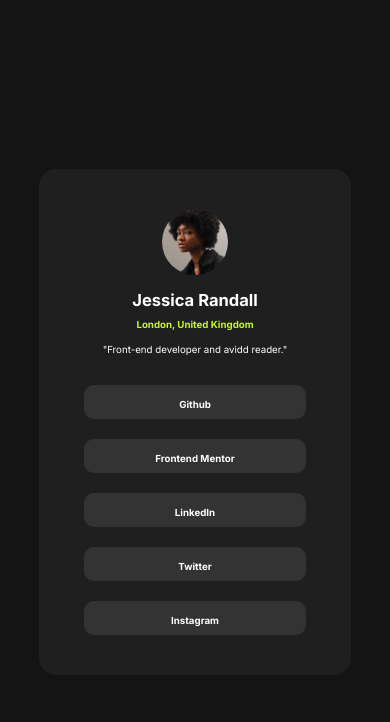
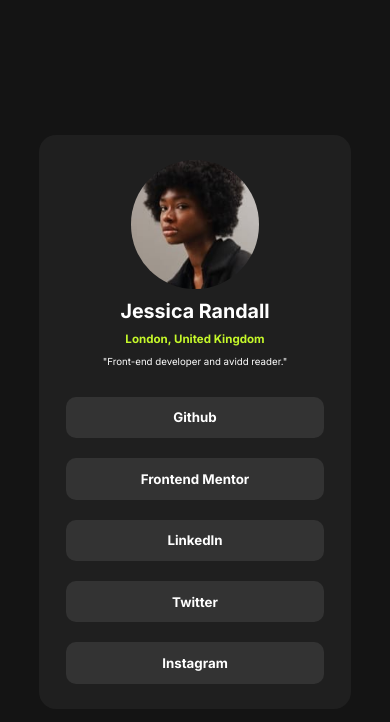
Before and after one commit to Gartank/social-links-profile, a React (Vite) app: page / in a window 390 px wide. Shown: the top 722 px of the page. Built offline with nearby package versions, Linux system fonts and the light colour scheme.

Commit message:
fix(SocialCard.css): adjust dimensions and font sizes for improved responsiveness(that's the good one, I promise o_0)

```diff
--- a/src/components/SocialCard/SocialCard.css
+++ b/src/components/SocialCard/SocialCard.css
@@ -3,7 +3,7 @@
 .social_links-card {
     display: flex;
 
-    width: 26%;
+    width: 25%;
     height: 70%;
     padding: 40px 45px;
     border-radius: 17px;
@@ -45,7 +45,7 @@
     }
 
     &>.header-profile_photo {
-        width: 30%;
+        width: 35%;
         aspect-ratio: 1/1;
         border-radius: 100em;
     }
@@ -113,40 +113,65 @@
     }
 }
 
-@media (481px < width <=820px) {
+@media (width <=820px) {
     * {
-            font-size: 1em;
+        font-size: 1rem;
     }
     .social_links-card {
         width: 55%;
-        height: 60%;
+        height: 65%;
+    }
+    .card_links>.link>a {
+        font-size: 1.1em;
     }
 }
 
-@media ( width <= 480px) {
+@media ( 430px < width <= 500px) {
     * {
-        font-size: 0.95em;
+        font-size: 0.93rem;
     }
 
     .social_links-card {
         width: 80%;
-        height: 60%;
+        height: 70%;
+        padding: 40px 30px;
     }
+
+
+    .card-header>.header-profile_photo {
+        width: 40%;
+    }
+
     .header-profile_description{
         font-size: 1em;
     }
 
     .card_Links > .links > a {
-        padding: 40px
+        padding: 1em;
     }
 }
 
 @media (width <= 400px ){
     * {
-        font-size: 0.78rem;
+        font-size: 0.85rem;
+    }
+    .social_links-card {
+        width: 80%;
+        height: 68%;
+        padding: 3dvh 7dvw;
+    }
+
+    .card-header>.header-profile_photo {
+        width: 50%;
     }
 
     .header-profile_description{
-        font-size: 1em;
+        font-size: 0.84em;
     }
+
+    .card_links>.link>a {
+        font-size: 0.98rem;
+        padding: 1.5dvh 1.5dvw;
+    }
+
 }
```
